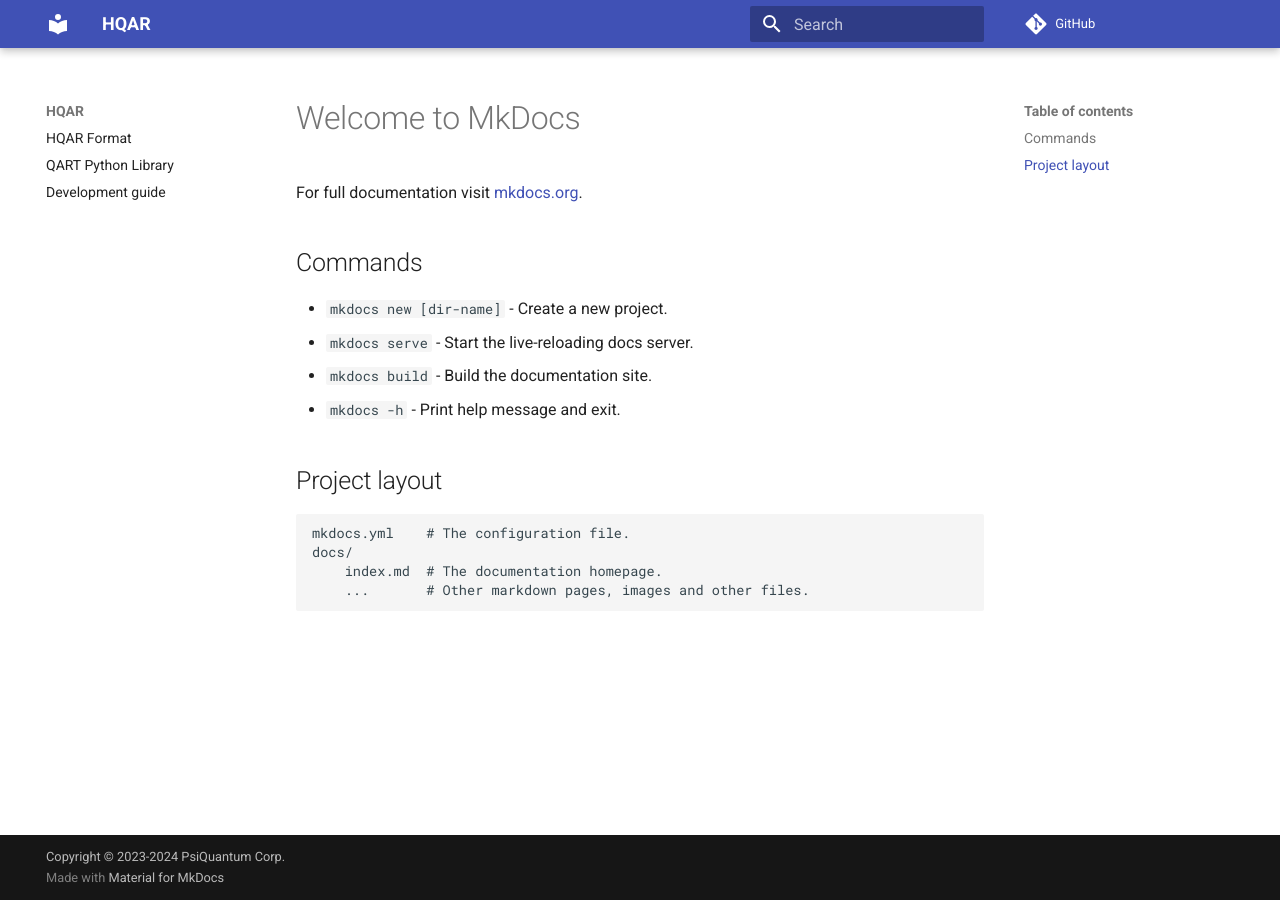
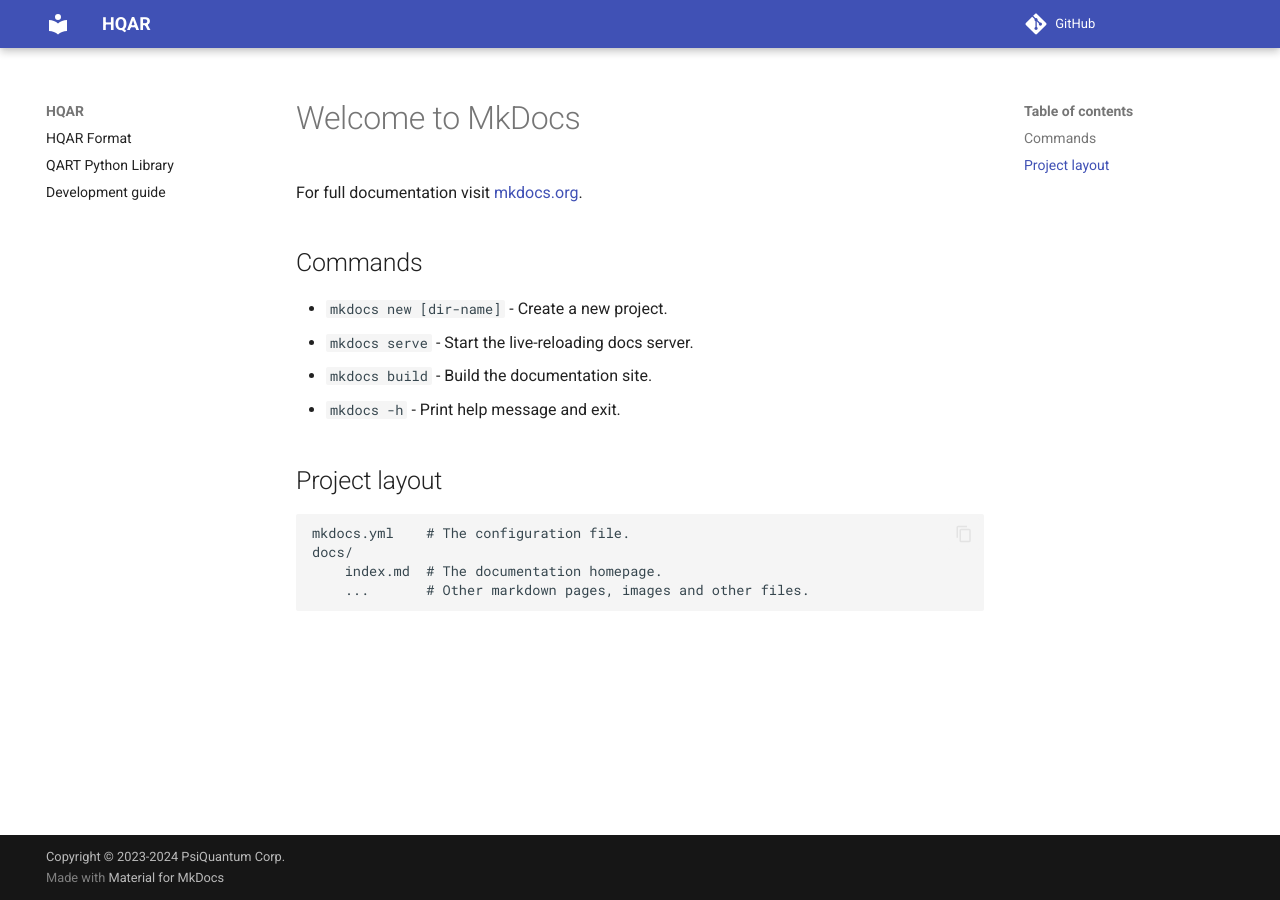
Before and after one commit to PsiQ/qref, an MkDocs documentation site: the page built from docs/index.md, in a window 1280 px wide. Built offline with MkDocs 1.6.1 and Material for MkDocs 9.7.7, drawn with Linux system fonts in a browser that asks for light colours; comment, search, counter and statistics services are not loaded.

Commit message:
Update mkdocs.yml

```diff
--- a/mkdocs.yml
+++ b/mkdocs.yml
@@ -10,3 +10,35 @@
   - development.md
 theme:
   name: material
+  features:
+    - content.code.copy
+markdown_extensions:
+  - attr_list
+  - pymdownx.highlight:
+      anchor_linenums: true
+      line_spans: __span
+      pygments_lang_class: true
+  - pymdownx.inlinehilite
+  - pymdownx.snippets:
+      base_path:
+        - docs/examples
+  - pymdownx.superfences
+  - pymdownx.tabbed:
+      alternate_style: true
+plugins:
+  - mkdocstrings:
+      handlers:
+        python:
+          options:
+            annotation_path: full
+            heading_level: 3
+            show_source: true
+            show_signature_annotations: true
+            members_order: source
+            separate_signature: true
+            show_if_no_docstring: true
+            show_root_heading: true
+            docstring_options:
+              ignore_init_summary: true
+              merge_init_into_class: true
+              show_docstring_returns: true
```
